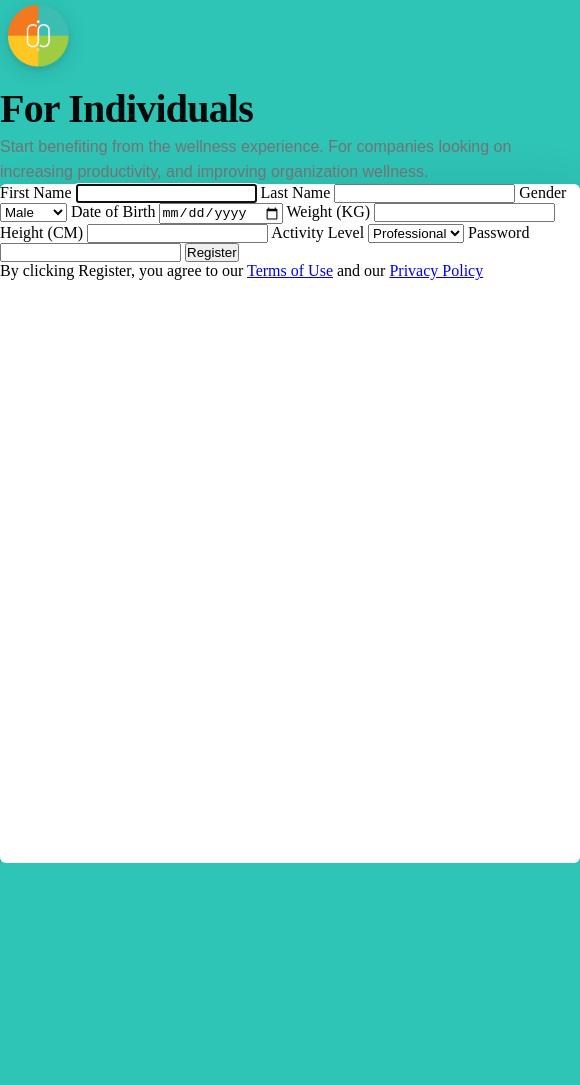
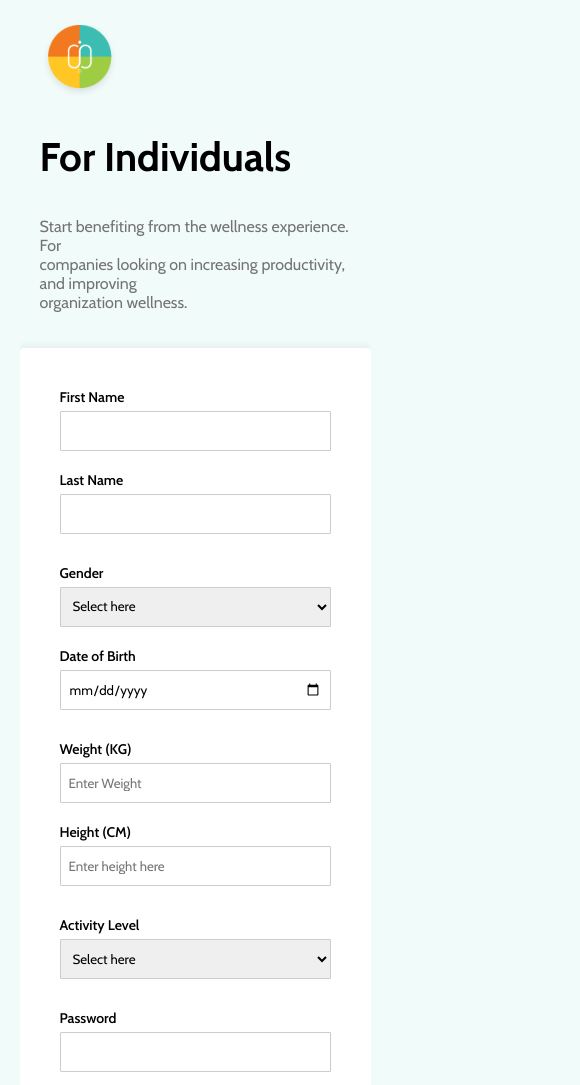
Before and after one commit to darkqubits/altschoolassignments, a plain HTML site: page responsive/index.html in a window 390 px wide. Shown: the top 1085 px of the page, 580 px wide, since content can reach past the window. Before the commit the page ends 863 px from the top, so only its background shows below. Drawn offline with nearby package versions, Linux system fonts and the light colour scheme; a web font is replaced by a local one.

Commit message:
responsive signUpPage

```diff
--- a/responsive/index.html
+++ b/responsive/index.html
@@ -3,104 +3,106 @@
   <head>
     <meta charset="UTF-8" />
     <meta name="viewport" content="width=device-width, initial-scale=1.0" />
-    <link rel="stylesheet" href="./style.css" />
     <link rel="preconnect" href="https://fonts.googleapis.com" />
     <link rel="preconnect" href="https://fonts.gstatic.com" crossorigin />
     <link
-      href="https://fonts.googleapis.com/css2?family=Hedvig+Letters+Serif:opsz@12..24&family=Sofia+Sans:wght@300;400&display=swap"
+      href="https://fonts.googleapis.com/css2?family=Cabin:wght@400;500;600;700&display=swap"
       rel="stylesheet"
     />
+    <link rel="stylesheet" href="./style.css">
+    <title>Responsive Sign Up Page</title>
+  </head>
 
-    <title>Responsive Registration Page</title>
-  </head>
   <body>
-    <div class="big-container">
-      <img src="./Assests/Logo.png" alt="logo" class="logo" />
-      <h1>For Individuals</h1>
-      <p class="sub-text">
-        Start benefiting from the wellness experience. For companies looking on
-        increasing productivity, and improving organization wellness.
+    <div class="container">
+      <div class="left-section">
+        <img src="./Assests/Logo.png" alt="Illustration" />
+        <h2 class="left-section-header">For Individuals</h2>
+        <p class="left-section-description">
+          Start benefiting from the wellness experience. For <br />
+          companies looking on increasing productivity, and improving<br />
+          organization wellness.
         </p>
-      <div class="reg-container" id="reg-container">
-        <form>
-          <label for="first-name" class="text-heading">First Name</label>
-          <input
-            type="text"
-            id="first-name"
-            name="first-name"
-            required
-            aria-label="First Name"
-            autofocus
-          />
+      </div>
+      <div class="right-section">
+        <form action="#" method="post">
+          <div class="input-container">
+            <div class="input-box" style="flex: 1">
+              <label for="firstName">First Name</label>
+              <input type="text" id="firstName" name="firstName" required />
+            </div>
+            <div class="input-box" style="flex: 1">
+              <label for="lastName">Last Name</label>
+              <input type="text" id="lastName" name="lastName" required />
+            </div>
+          </div>
 
-          <label for="last-name" class="text-heading">Last Name</label>
-          <input
-            type="text"
-            id="last-name"
-            name="last-name"
-            required
-            aria-label="Last Name"
-          />
-
-          <label for="gender" class="text-heading">Gender</label>
-          <select id="gender" name="gender" required aria-label="Gender">
+          <div class="input-container">
+            <div class="input-box">
+              <label for="gender">Gender</label>
+              <select id="gender" name="gender" required>
+                <option value="">Select here</option>
                 <option value="male">Male</option>
                 <option value="female">Female</option>
                 <option value="other">Other</option>
               </select>
-
-          <label for="dob" class="text-heading">Date of Birth</label>
+            </div>
+            <div class="input-box">
+              <label for="dob">Date of Birth</label>
               <input
                 type="date"
                 id="dob"
                 name="dob"
+                placeholder="Select here"
                 required
-            aria-label="Date of Birth"
               />
+            </div>
+          </div>
 
-          <label for="weight" class="text-heading">Weight (KG)</label>
+          <div class="input-container">
+            <div class="input-box" style="flex: 1">
+              <label for="weight">Weight (KG)</label>
               <input
-            type="number"
+                type="text"
                 id="weight"
                 name="weight"
+                placeholder="Enter Weight"
                 required
-            aria-label="Weight"
               />
-          <label for="height" class="text-heading">Height (CM)</label>
+            </div>
+            <div class="input-box" style="flex: 1">
+              <label for="height">Height (CM)</label>
               <input
-            type="number"
+                type="text"
                 id="height"
                 name="height"
+                placeholder="Enter height here"
                 required
-            aria-label="height"
               />
-
-          <label for="education" class="text-heading">Activity Level</label>
-          <select
-            id="activity-level"
-            name="activity"
-            required
-            aria-label="Activity Level Level"
-          >
-            <option value="pro">Professional</option>
-            <option value="jjc">Amateur</option>
+            </div>
+          </div>
+          <div class="input-container">
+            <div class="input-box" style="flex: 1">
+              <label for="activity">Activity Level</label>
+              <select id="activity" name="activity" required>
+                <option value="">Select here</option>
+                <option value="hight">High</option>
+                <option value="low">Low</option>
+                <option value="medium">Medium</option>
               </select>
-
-          <label for="password" class="text-heading">Password</label>
-          <input
-            type="password"
-            id="password"
-            name="password"
-            required
-            aria-label="password"
-          />
-
-          <button type="submit" name="submit" id="submit-button">
-            Register
-          </button>
-          <p>
+            </div>
+          </div>
+          <div class="input-container">
+            <div class="input-box" style="flex: 1">
+              <label for="password">Password</label>
+              <input type="password" id="password" name="password" required />
+            </div>
+          </div>
+          <button type="submit">Register</button>
+          <p class="footer">
             By clicking Register, you agree to our
-            <a href="#">Terms of Use</a> and our <a href="#">Privacy Policy</a>
+            <span class="terms">Terms of Use </span> and our
+            <span class="terms">Privacy Policy</span>
           </p>
         </form>
       </div>
--- a/responsive/style.css
+++ b/responsive/style.css
@@ -1,61 +1,139 @@
-@import url("https://fonts.googleapis.com/css2?family=Hedvig+Letters+Serif:opsz@12..24&family=Sofia+Sans:wght@300;400&display=swap");
-
-:root {
-  --CL-Green: #2ec4b6;
-  --CL-Black: #000b0a;
-  --CL-Text-Headings: #011c34;
-  --CL-Grey: #737373;
-}
-
 * {
-  box-sizing: border-box;
-  margin: 0;
-  padding: 0;
-}
-
-.logo {
-  width: 77.333px;
-  height: 80px;
-  flex-shrink: 0;
-  filter: drop-shadow(0px 4px 10px rgba(0, 0, 0, 0.1));
+  font-family: "Cabin", sans-serif;
 }
 
 body {
+  font-family: "Cabin", sans-serif;
+  margin: 0;
+  padding: 0;
+  display: flex;
+  justify-content: center;
+  align-items: center;
   height: 100vh;
-  display: flex;
-  background: var(--CL-Green);
-  /* opacity: 0.04; */
+  background-color: #2ec4b611;
 }
 
-h1 {
-  color: var(--CL-Black, #000b0a);
-  font-family: Brown;
-  font-size: 40px;
-  font-style: normal;
-  font-weight: 700;
-  line-height: 50px; /* 125% */
-  letter-spacing: -0.8px;
+.container {
+  display: flex;
+  border-radius: 8px;
+  overflow: hidden;
+  width: 80%;
+  margin: auto;
 }
 
-.sub-text {
-  color: var(--CL-Grey, #737373);
-  font-family: "Hedvig Letters Serif", serif;
-  font-family: "Sofia Sans", sans-serif;
-  font-size: 16px;
-  font-style: normal;
-  font-weight: 400;
-  line-height: 25px; /* 156.25% */
+.left-section {
+  flex: 1;
+  padding: 20px;
+  text-align: left;
+  display: flex;
+  align-items: flex-start;
+  flex-direction: column;
+  justify-content: center;
 }
 
+.left-section-header {
+  font-size: 40px;
+  color: #000;
+  margin-top: 30px;
+  margin-bottom: 20px;
+}
 
-.reg-container {
-  width: 580px;
-  height: 679px;
-  top: 81px;
-  left: 720px;
-  flex-shrink: 0;
-  border-radius: 6px;
-  background: #fff;
-  box-shadow: 0px 4px 50px 0px rgba(4, 8, 19, 0.1);
+.left-section-description {
+  font-size: 16px;
+  color: #737373;
+}
 
+.right-section {
+  flex: 1;
+  padding: 40px;
+  box-shadow: 0 0 10px rgba(0, 0, 0, 0.1);
+  background-color: #ffffff;
+  border-radius: 4px;
 }
+
+.input-box {
+  display: flex;
+  flex-direction: column;
+  flex: 1;
+}
+
+img {
+  height: auto;
+  width: 80px;
+}
+
+form {
+  display: flex;
+  flex-direction: column;
+}
+
+label {
+  margin-bottom: 5px;
+  font-size: 14px;
+  font-weight: 600;
+}
+
+input,
+select {
+  margin-bottom: 10px;
+  padding: 8px;
+  border: 0.5px solid #ccc;
+  border-radius: 1px;
+  box-sizing: border-box;
+  height: 40px;
+}
+
+.input-container {
+  display: flex;
+  gap: 20px;
+  flex-wrap: wrap;
+  margin-bottom: 20px;
+}
+
+button {
+  background-color: #2ec4b6;
+  color: #fff;
+  cursor: pointer;
+  transition: background-color 0.3s ease;
+  margin-bottom: 10px;
+  padding: 8px;
+  border: none;
+  border-radius: 4px;
+  box-sizing: border-box;
+  height: 40px;
+}
+
+button:hover {
+  background-color: #45a049;
+}
+
+p {
+  font-size: 14px;
+}
+
+.terms {
+  color: #2ec4b6;
+  font-size: 14px;
+  text-decoration: underline;
+}
+
+@media screen and (max-width: 900px) {
+  .container {
+    width: 90%;
+    flex-direction: column;
+  }
+
+  .input-container {
+    gap: 10px;
+  }
+
+  .input-box {
+    width: 100%;
+    flex: auto;
+    margin-bottom: 0px;
+  }
+
+  p.footer {
+    text-align: center;
+  }
+}
```
Lines whose indentation alone changed are shown as unchanged.
